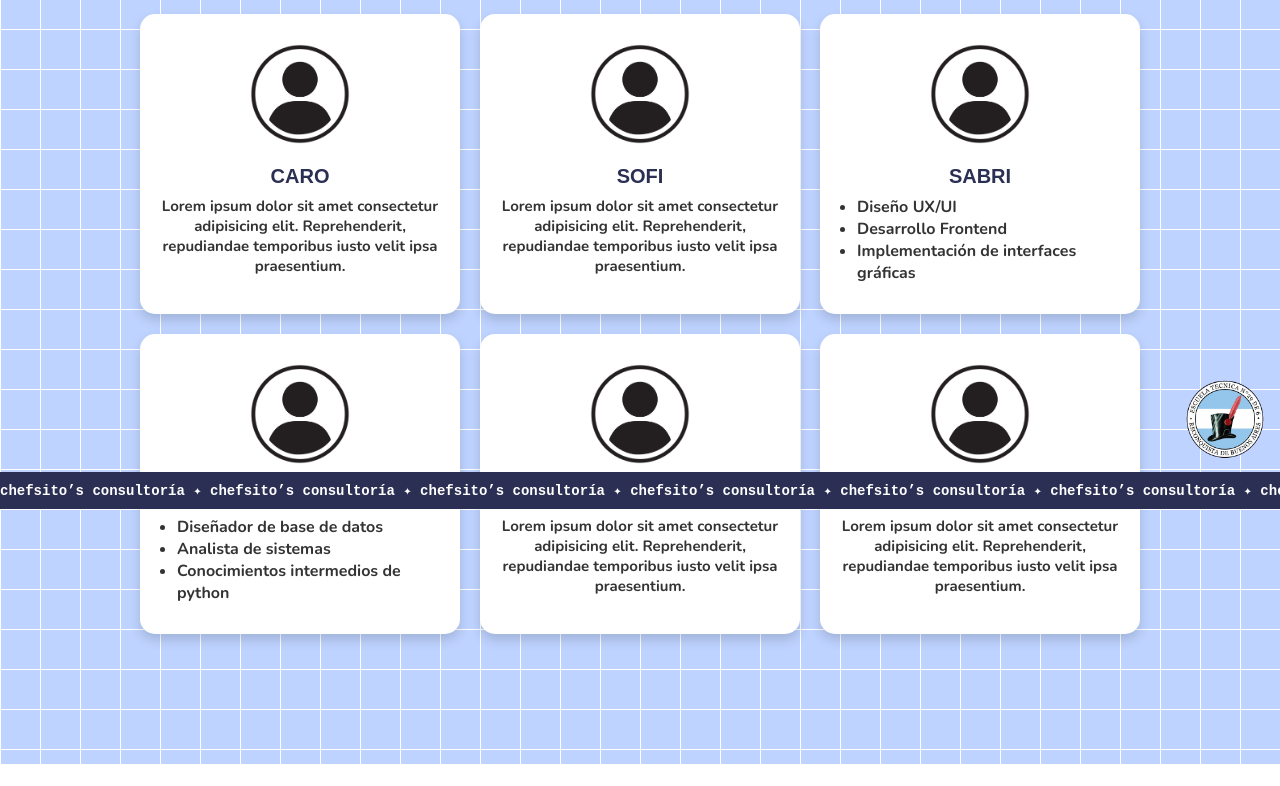
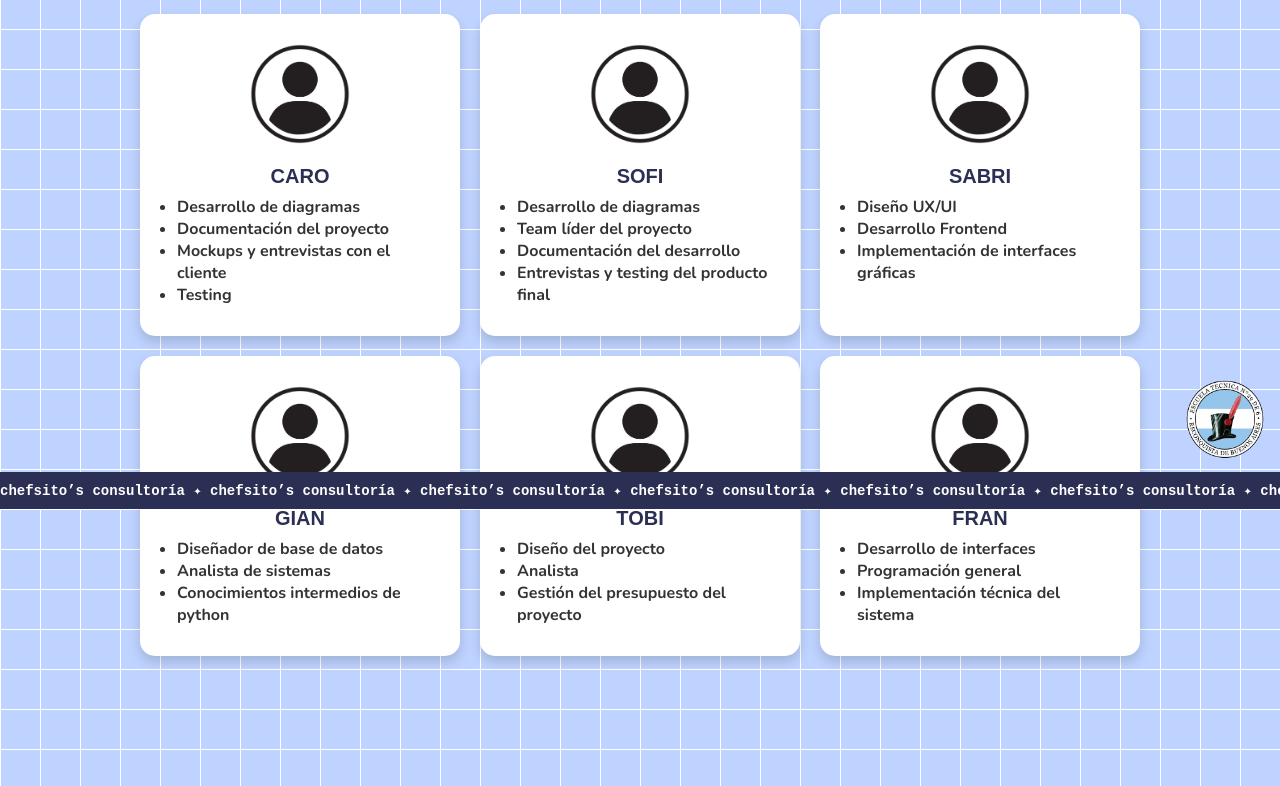
Before and after one commit to franciscoaldea/consultora, a PHP site: page /Pages/Quienes_somos.php in a window 1280 px wide. Shown: the part 291-1077 px from the top of the page. Before the commit the page ends 1055 px from the top, so only its background shows below. Run offline with PHP 8.4, Linux system fonts and the light colour scheme; some web fonts are replaced.

Commit message:
agregue imagen de qr conquista, puse texto en quienes somos. corregi tamaño de imagenes del index

```diff
--- a/Pages/Quienes_somos.php
+++ b/Pages/Quienes_somos.php
@@ -43,13 +43,23 @@
             <div class="equipo_card">
                 <img src="../Img/uss.webp" alt="">
                 <h3>CARO</h3>
-                <p>Lorem ipsum dolor sit amet consectetur adipisicing elit. Reprehenderit, repudiandae temporibus iusto velit ipsa praesentium.</p>
+                <ul>
+                    <li>Desarrollo de diagramas</li>
+                    <li>Documentación del proyecto</li>
+                    <li>Mockups y entrevistas con el cliente</li>
+                    <li>Testing</li>
+                </ul>
             </div>
 
             <div class="equipo_card">
                 <img src="../Img/uss.webp" alt="">
                 <h3>SOFI</h3>
-                <p>Lorem ipsum dolor sit amet consectetur adipisicing elit. Reprehenderit, repudiandae temporibus iusto velit ipsa praesentium.</p>
+                <ul>
+                    <li>Desarrollo de diagramas</li>
+                    <li>Team líder del proyecto</li>
+                    <li>Documentación del desarrollo</li>
+                    <li>Entrevistas y testing del producto final</li>
+                </ul>
             </div>
 
             <div class="equipo_card">
@@ -75,13 +85,21 @@
             <div class="equipo_card">
                 <img src="../Img/uss.webp" alt="">
                 <h3>TOBI</h3>
-                <p>Lorem ipsum dolor sit amet consectetur adipisicing elit. Reprehenderit, repudiandae temporibus iusto velit ipsa praesentium.</p>
+                <ul>
+                    <li>Diseño del proyecto</li>
+                    <li>Analista</li>
+                    <li>Gestión del presupuesto del proyecto</li>
+                </ul>
             </div>
 
             <div class="equipo_card">
                 <img src="../Img/uss.webp" alt="">
                 <h3>FRAN</h3>
-                <p>Lorem ipsum dolor sit amet consectetur adipisicing elit. Reprehenderit, repudiandae temporibus iusto velit ipsa praesentium.</p>
+                <ul>
+                    <li>Desarrollo de interfaces</li>
+                    <li>Programación general</li>
+                    <li>Implementación técnica del sistema</li>
+                </ul>
             </div>
         </div>
     </section>
--- a/Pages/Servicios.php
+++ b/Pages/Servicios.php
@@ -40,7 +40,7 @@
 
         <div class="cards_con">
             <div class="card card1">
-                <img src="../Img/imagen momentanea.png" alt="">
+                <img src="../Img/QRCONQUISTA.png" alt="">
                 <h3>Qr Conquista</h3>
                 <p>QR Conquista fue desarrollado por nuestra empresa a pedido de la institución ET29, con el objetivo de optimizar la organización y el acceso a la información de aulas y laboratorios. Se trata de una aplicación móvil pensada para el ámbito escolar, que permite identificar cada espacio mediante un código QR. Al escanearlo con la cámara del celular, el usuario obtiene de manera inmediata los datos del aula division, especialidad y turno que la ocupan</p>
             </div>
```
Also changed, not shown: Img/CINE.png, Img/PAÑOL.png, Img/QRCONQUISTA.png (added).
